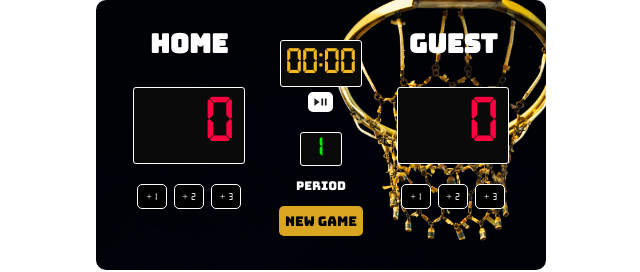
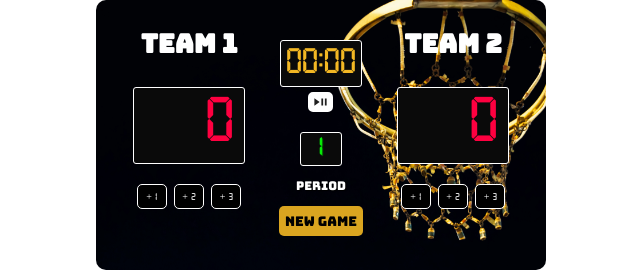
Before and after one commit to dboadu02/basketball-scoreboard, a website built with Vite: page index.html in a window 1280 px wide. Shown: the full height of the page, 319-959 px from the left. Built offline with nearby package versions, Linux system fonts and the light colour scheme.

Commit message:
modified headers

```diff
--- a/index.html
+++ b/index.html
@@ -16,7 +16,7 @@
 <body>
     <div class="container bungee-regular">
         <div>
-            <h3 class="team">HOME</h3>
+            <h3 class="team">TEAM 1</h3>
             <div class="board-point" id="homescore-el">0</div>
             <div class="points">
                 <button class="point" onclick="addPoints('home', 1)">+ 1</button>
@@ -36,7 +36,7 @@
             <button class="restart bungee-regular" onclick="resetPoints()">NEW GAME</button>
         </div>
         <div>
-            <h3 class="team">GUEST</h3>
+            <h3 class="team">TEAM 2</h3>
             <div class="board-point" id="guestscore-el">0</div>
             <div class="points">
             <button class="point" onclick="addPoints('guest', 1)">+ 1</button>
```
